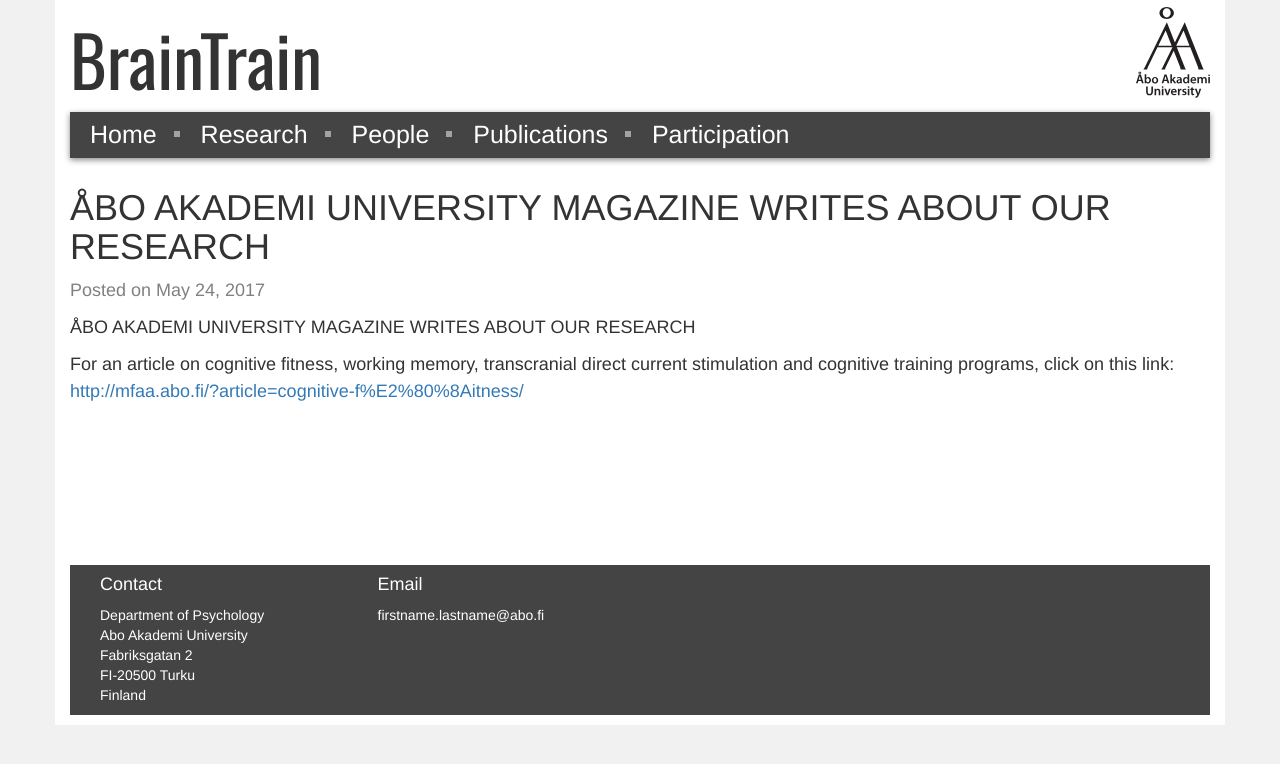
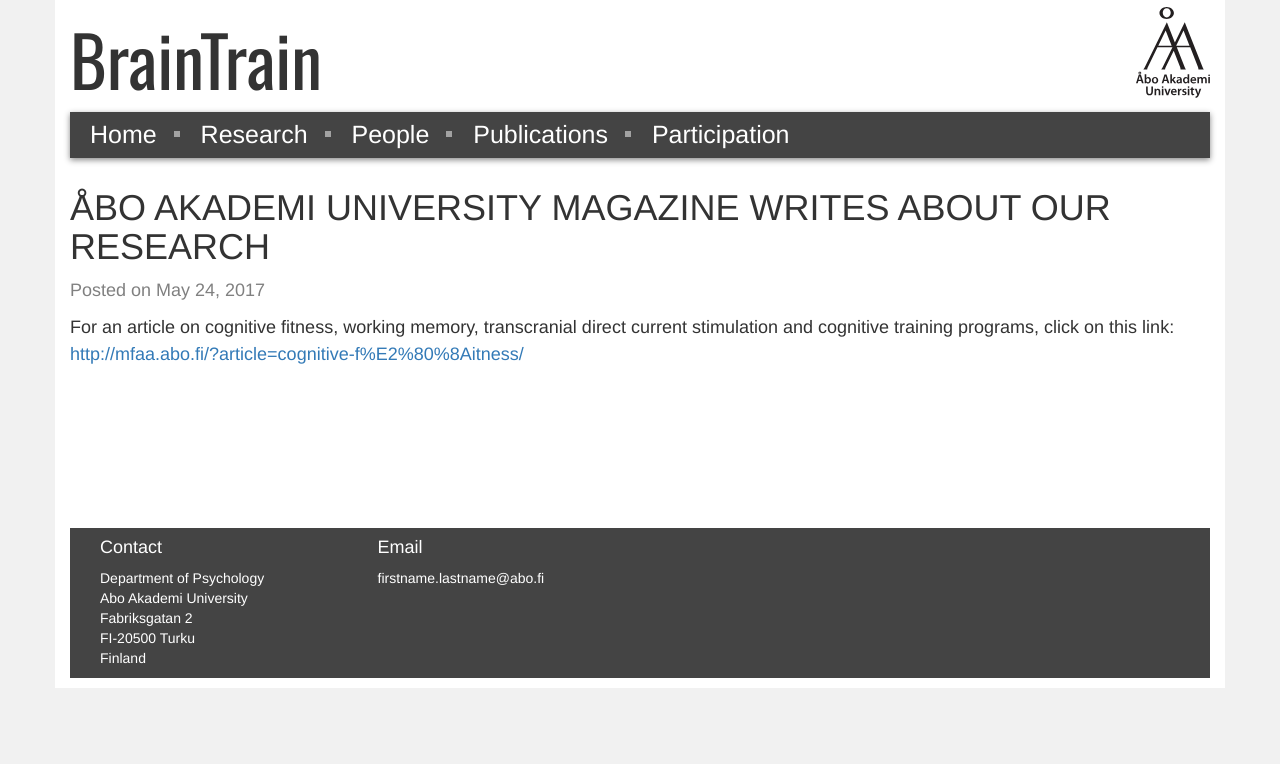
Before and after one commit to dlfell/braintrain, a Jekyll site: the page built from _posts/news/2017-05-24-ÅBO AKADEMI UNIVERSITY MAGAZINE WRITES ABOUT OUR RESEARCH.md, in a window 1280 px wide. Shown: the top 764 px of the page. Built offline with Jekyll 4.4.1, drawn with Linux system fonts in a browser that asks for light colours; nearby versions of some CDN libraries.

Commit message:
Update 2017-05-24-ÅBO AKADEMI UNIVERSITY MAGAZINE WRITES ABOUT OUR RESEARCH.md

```diff
--- a/_posts/news/2017-05-24-ÅBO AKADEMI UNIVERSITY MAGAZINE WRITES ABOUT OUR RESEARCH.md
+++ b/_posts/news/2017-05-24-ÅBO AKADEMI UNIVERSITY MAGAZINE WRITES ABOUT OUR RESEARCH.md
@@ -5,6 +5,4 @@
 ---
 
 
-ÅBO AKADEMI UNIVERSITY MAGAZINE WRITES ABOUT OUR RESEARCH
-
 For an article on cognitive fitness, working memory, transcranial direct current stimulation and cognitive training programs, click on this link: [http://mfaa.abo.fi/?article=cognitive-f%E2%80%8Aitness/](http://mfaa.abo.fi/?article=cognitive-f%E2%80%8Aitness)
```
